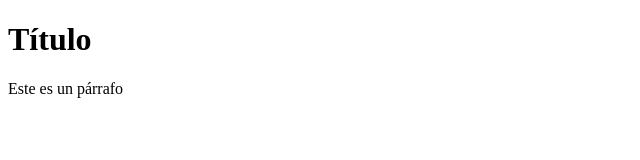
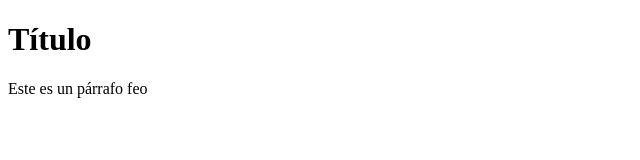
Before and after one commit to Mayo2799/Repaso21-1, a plain HTML site: page index.html in a window 1280 px wide. Shown: the full height of the page, 0-640 px from the left. Drawn offline with Linux system fonts and the light colour scheme.

Commit message:
Se agregó la palabra feo

```diff
--- a/index.html
+++ b/index.html
@@ -7,6 +7,6 @@
 </head>
 <body>
     <h1>Título</h1>
-    <p>Este es un párrafo</p>
+    <p>Este es un párrafo feo</p>
 </body>
 </html>
```
